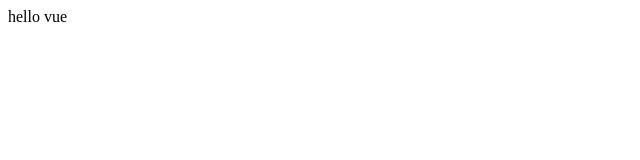
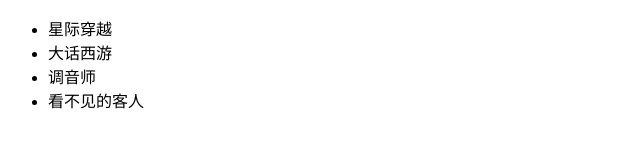
Before and after one commit to webProgrammer-wm/vue-learn5.8, a plain HTML site: page index.html in a window 1280 px wide. Shown: the whole page, without its empty margins (0-640 px from the left). Drawn offline with Linux system fonts and the light colour scheme.

Commit message:
2-列表渲染

```diff
--- a/vue初体验.html
+++ b/index.html
@@ -8,16 +8,20 @@
     </head>
     <body>
         <div id="app">
-            <div>{{msg}}</div>
+            <ul>
+                <li v-for="item in movies" :key="item">
+                    {{ item }}
+                </li>
+            </ul>
         </div>
-
 
         <script src="./js/vue.js"></script>
         <script>
             const app = new Vue({
                 el: '#app',
                 data: {
-                    msg: 'hello vue'
+                    msg: 'hello vue',
+                    movies: ['星际穿越', '大话西游', '调音师', '看不见的客人']
                 }
             })
         </script>
```
